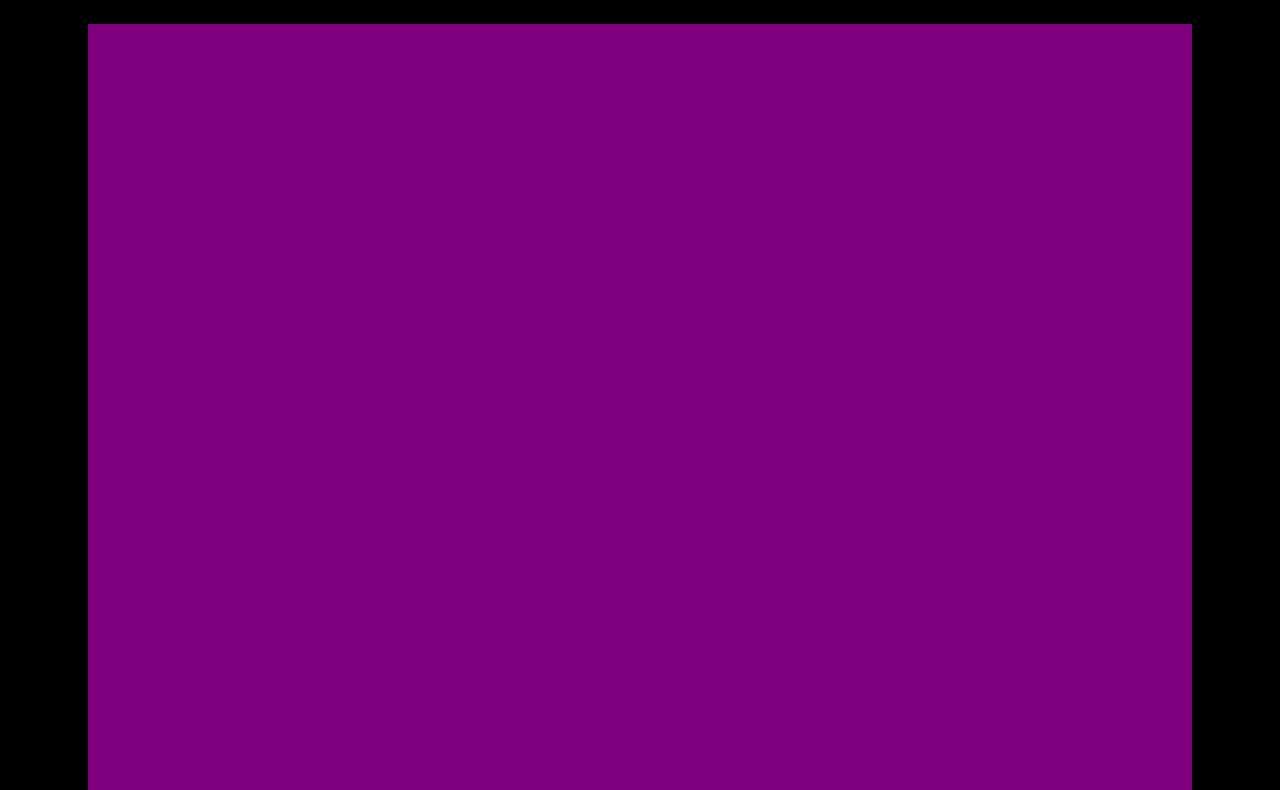
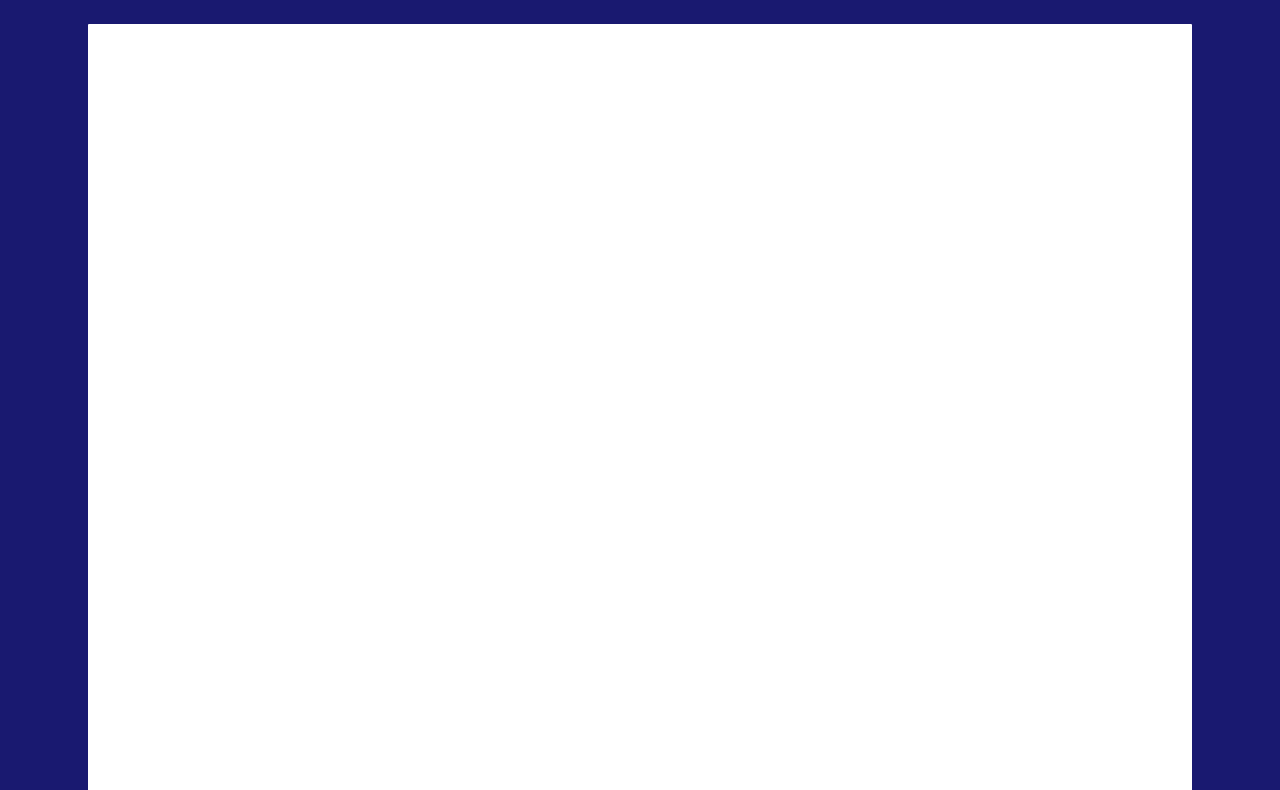
Before and after one commit to Goron/totkpro, a plain HTML site: page index.html in a window 1280 px wide. Shown: the part 104-894 px from the top of the page. Drawn offline with Linux system fonts and the light colour scheme.

Commit message:
agora vai

```diff
--- a/index.html
+++ b/index.html
@@ -5,12 +5,12 @@
      <style>
         body {
             height: 230vh;
-            background-color: black;
+            background-color: midnightblue;
             background-position: center center;
         }
 
         div.bloco {
-            background-color: purple;
+            background-color: white;
             height: 1500px;
             border-radius: 1px;
             margin-top: 40px;
```
Also changed, not shown: img/triforce.png (added).
